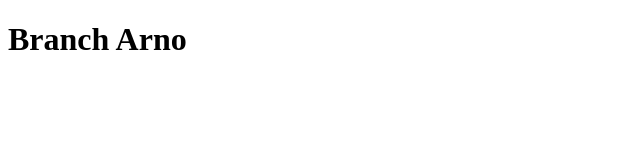
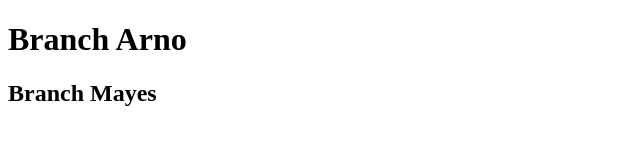
Before and after one commit to EHB-MCT/rebase-dev5_arno_mayes_ennio_souhaila, a plain HTML site: page index.html in a window 1280 px wide. Shown: the whole page, without its empty margins (0-640 px from the left). Drawn offline with Linux system fonts and the light colour scheme.

Commit message:
add Branch Mayes

```diff
--- a/index.html
+++ b/index.html
@@ -7,5 +7,7 @@
 </head>
 <header>
     <h1>Branch Arno</h1>
+    <h2>Branch Mayes</h2>
 </header>
+
 </html>
```
